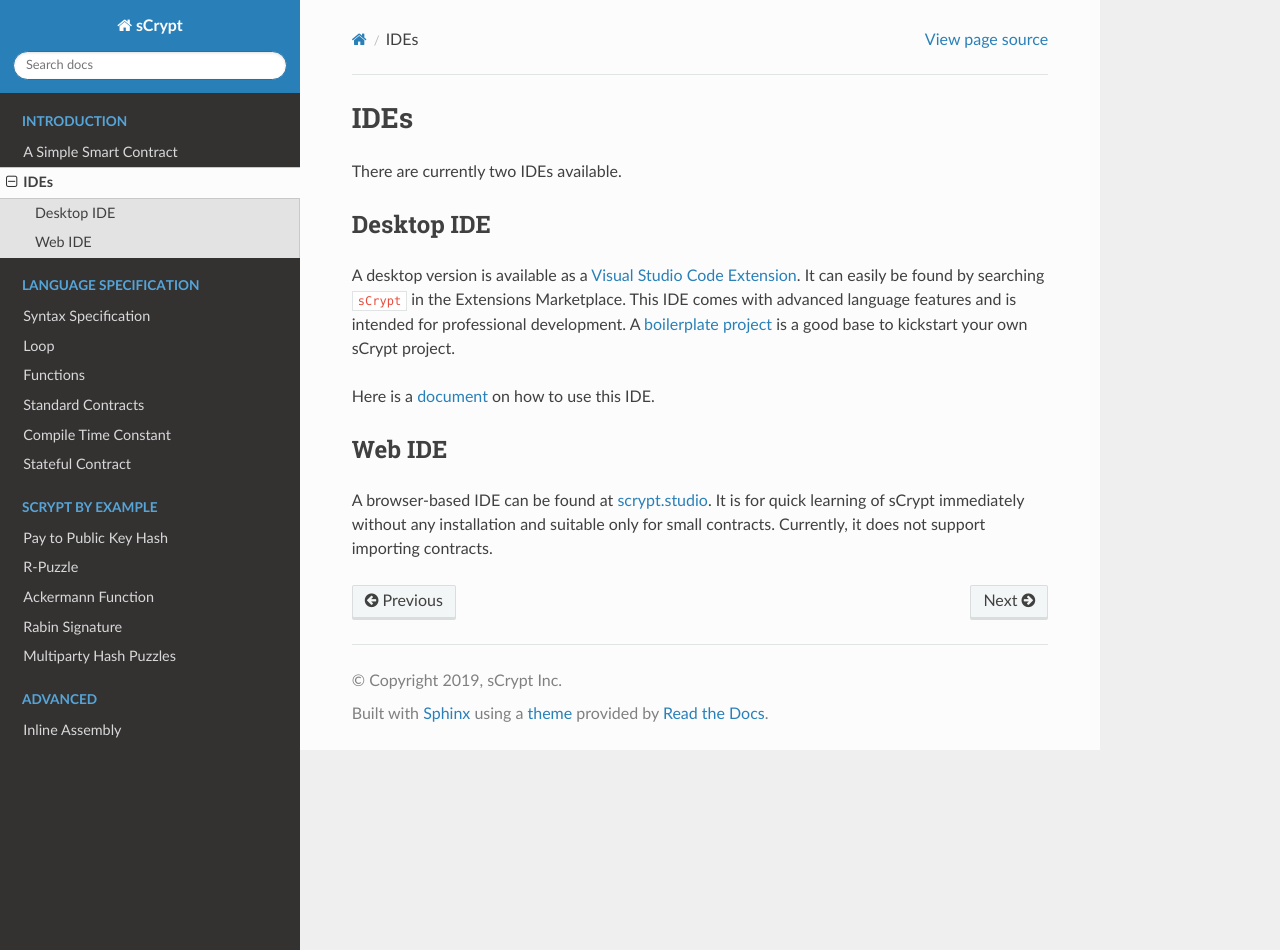
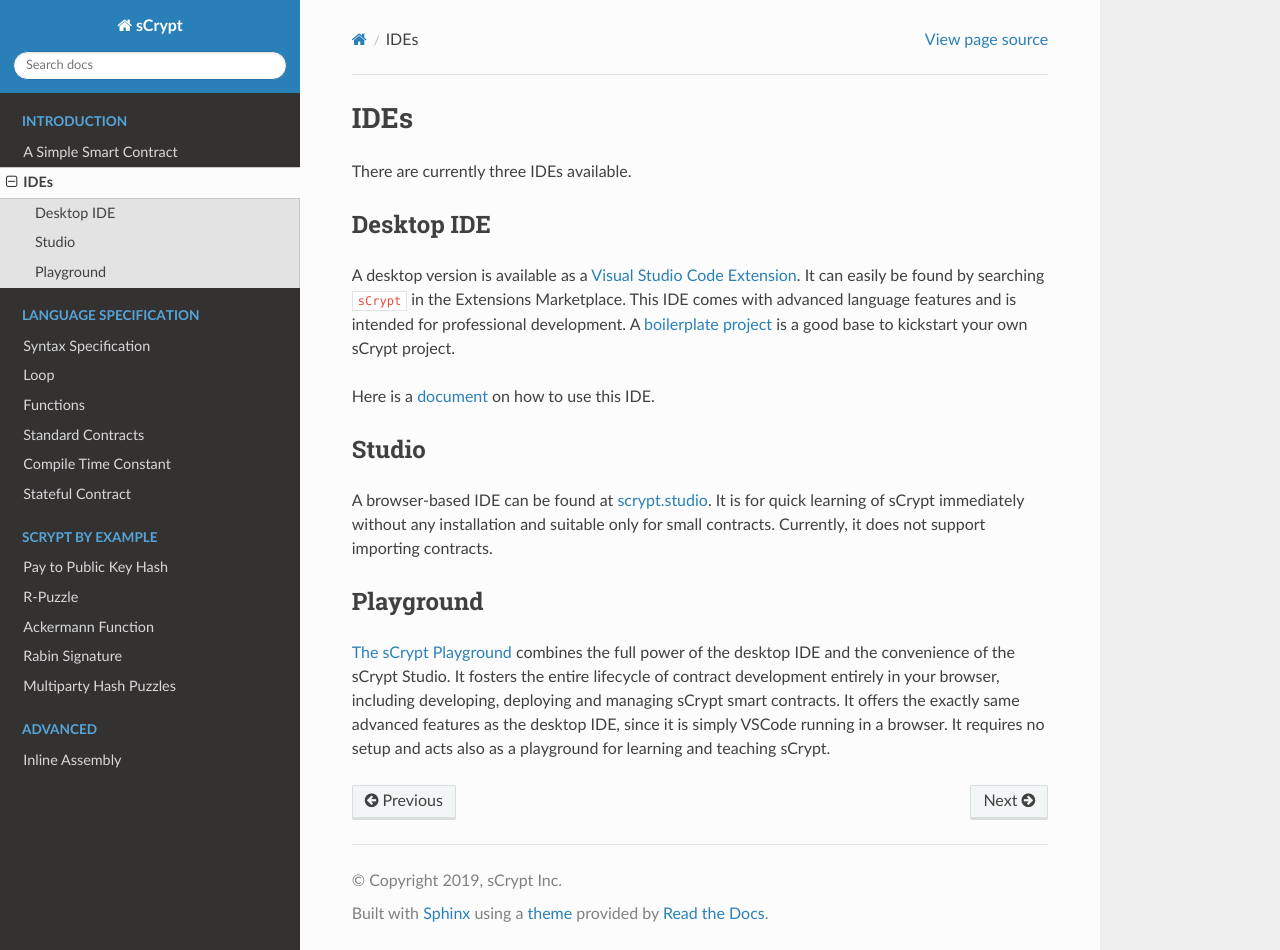
Before and after one commit to sCrypt-Inc/specification, a Sphinx documentation site: the page built from docs/ide.rst, in a window 1280 px wide and 950 px high. Built offline with Sphinx 7.4.7 and the Read the Docs theme 2.0.0, drawn with Linux system fonts in a browser that asks for light colours.

Commit message:
update ides

```diff
--- a/docs/ide.rst
+++ b/docs/ide.rst
@@ -2,7 +2,7 @@
 IDEs
 ====
 
-There are currently two IDEs available.
+There are currently three IDEs available.
 
 Desktop IDE
 -----------
@@ -12,12 +12,27 @@
 
 Here is a `document`_ on how to use this IDE.
 
-Web IDE
--------
+
+Studio
+--------------
 A browser-based IDE can be found at `scrypt.studio <http://scrypt.studio>`_.
 It is for quick learning of sCrypt immediately without any installation and suitable only for small contracts.
 Currently, it does not support importing contracts.
 
 
+Playground
+-----------
+
+
+`The sCrypt Playground <https://playground.scrypt.io/>`_  combines the full power of the desktop IDE and the convenience of the sCrypt Studio.
+It fosters the entire lifecycle of contract development entirely in your browser, including developing, deploying and managing sCrypt smart contracts.
+It offers the exactly same advanced features as the desktop IDE, since it is simply VSCode running in a browser. It requires no setup and acts also as a playground for learning and teaching sCrypt.
+
+
+
+
+
+
+
 .. _document: https://scrypt-ide.readthedocs.io/en/latest
 .. _文档: https://scrypt-ide.readthedocs.io/zh_CN/latest
```
Also changed, not shown: 2 other files.
